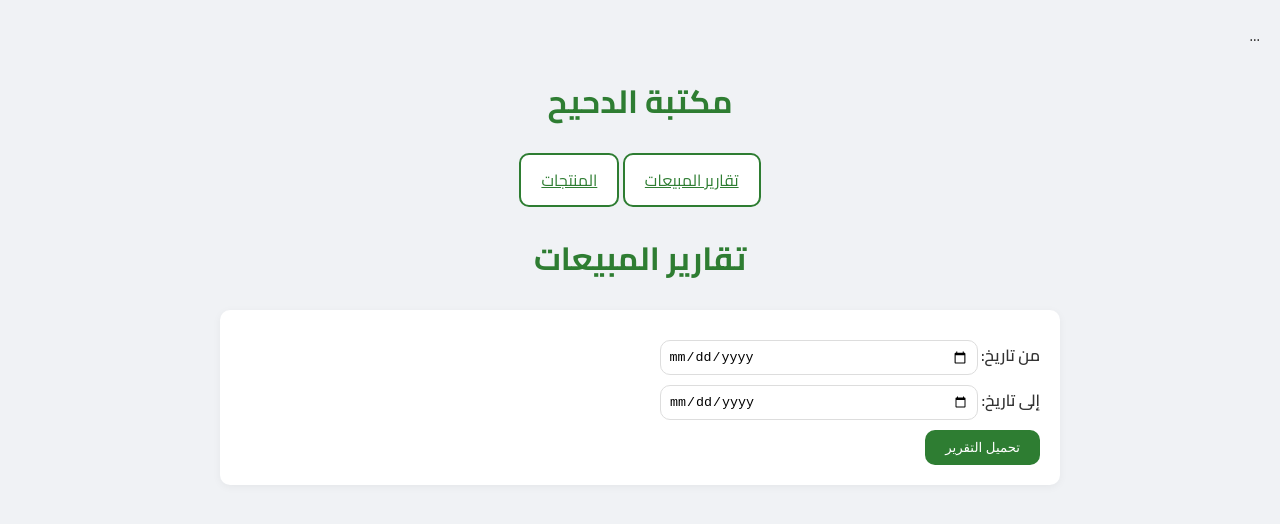
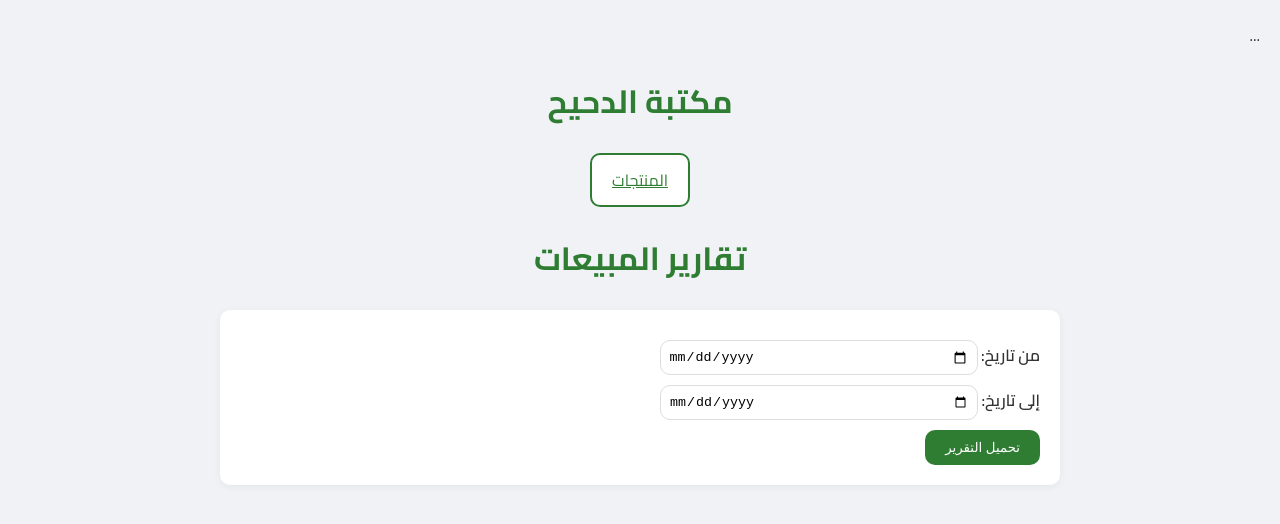
Before and after one commit to eldahhih/el, a plain HTML site: page reports.html in a window 1280 px wide. Drawn offline with Linux system fonts and the light colour scheme.

Commit message:
Update reports.html

```diff
--- a/reports.html
+++ b/reports.html
@@ -5,7 +5,6 @@
 <body>
   <header><h1>مكتبة الدحيح</h1>
     <nav style="text-align:center; margin-top:10px;">
-      <a href="reports.html" class="btn" style="background:#fff; color:var(--primary-color); border:2px solid var(--primary-color);">تقارير المبيعات</a>
       <a href="index.html" class="btn" style="background:#fff; color:var(--primary-color); border:2px solid var(--primary-color);">المنتجات</a>
     </nav>
   </header>
```
